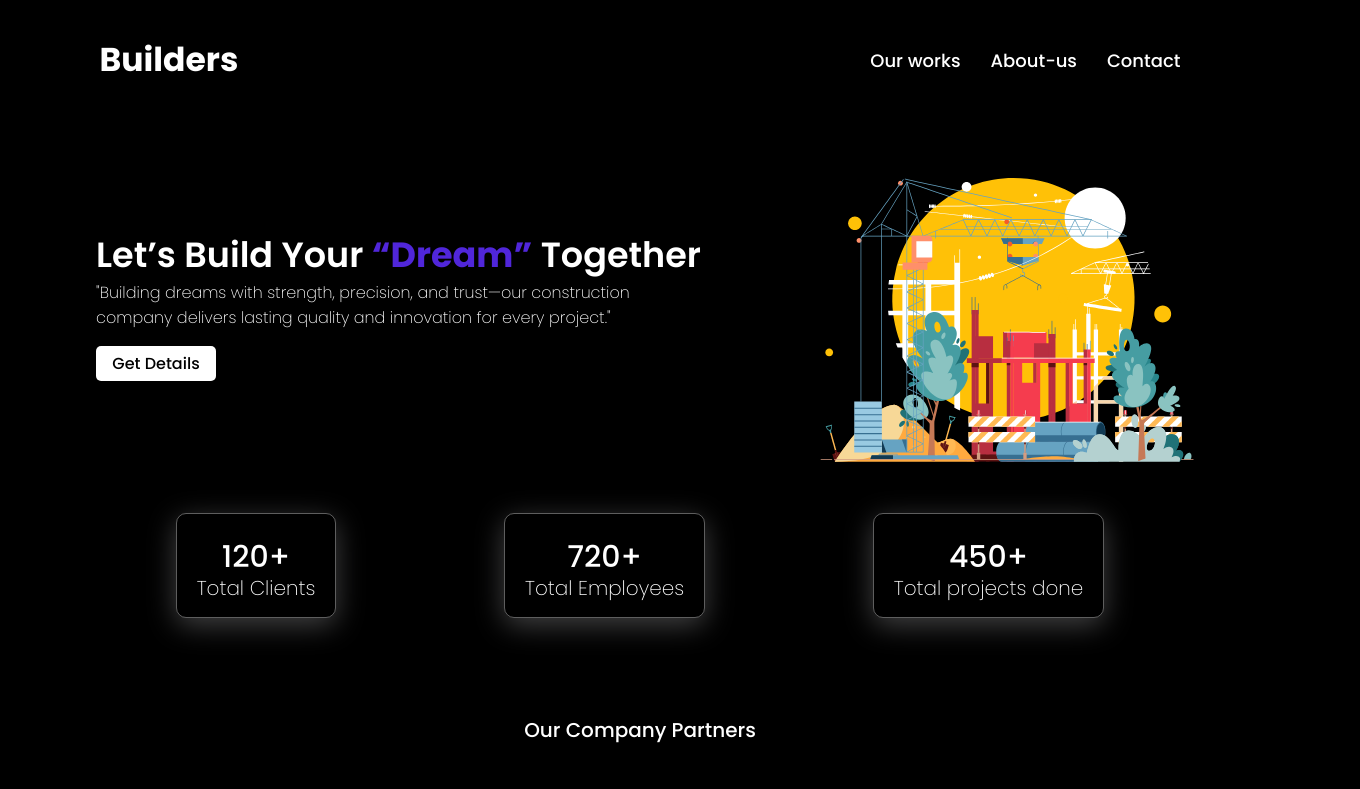
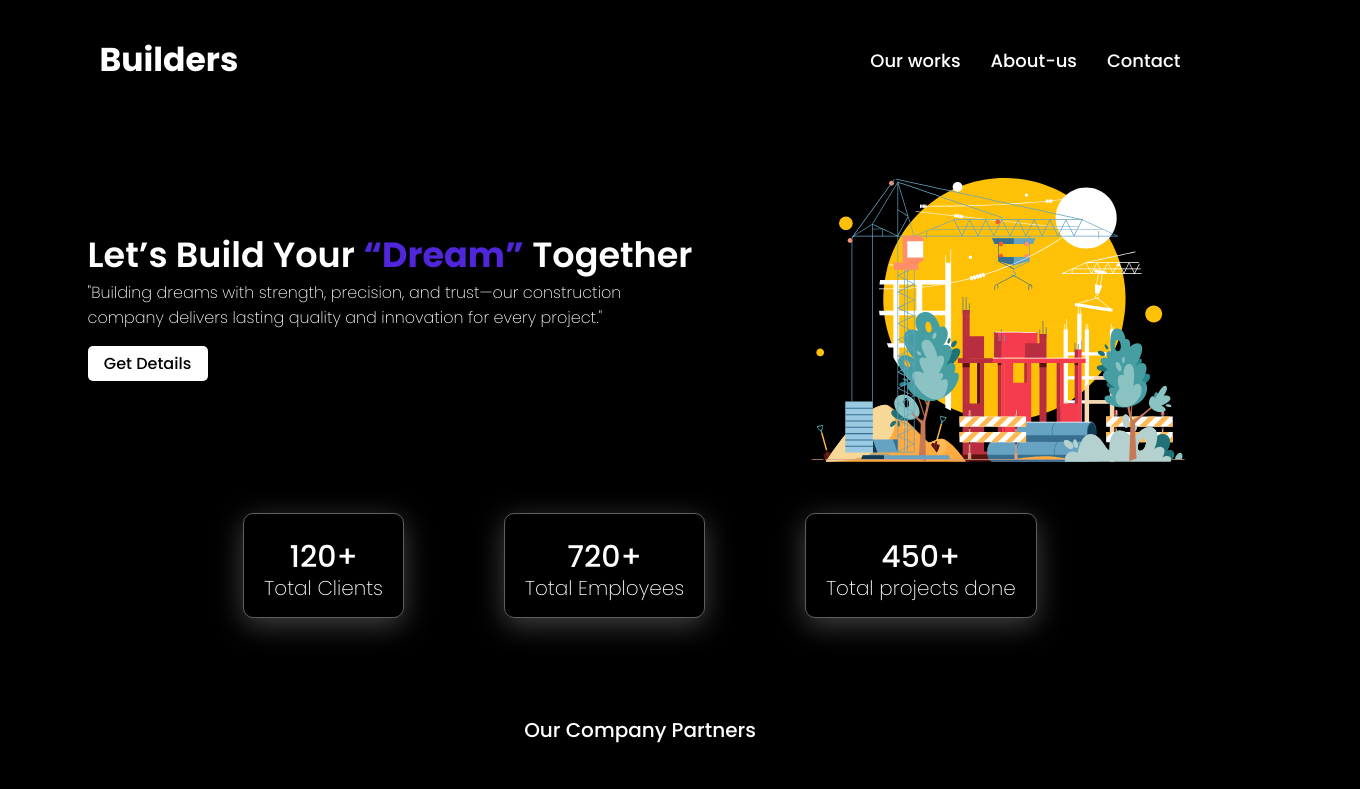
Before and after one commit to sudhin4/Builders_website, a React (Vite) app: page / in a window 1280 px wide. Shown: the top 789 px of the page, 1360 px wide, since content can reach past the window. Built offline with nearby package versions, Linux system fonts and the light colour scheme; grey boxes are pictures that could not be loaded.

Commit message:
Some css chanegs

```diff
--- a/src/component/Fullpage.css
+++ b/src/component/Fullpage.css
@@ -22,13 +22,20 @@ a{
 .sideheading_route:hover {
     text-decoration: underline;
     cursor: pointer;
-
 }
 
 .anotherroutesection {
     display: flex;
     flex-direction: row;
     gap: 30px;
+}
+.headingdivvv{
+    display: flex;
+    align-items: center;
+}
+.imageandcontentforaboutus{
+    display: flex;
+    justify-content: center;
 }
 
 .fullheadersection__ {
@@ -89,8 +96,9 @@ a{
     display: flex;
     flex-direction: row;
     align-items: center;
+    justify-content: center;
     position: relative;
-    left: 88px;
+    /* left: 88px; */
     gap: 100px;
 
 
@@ -357,8 +365,8 @@ a{
 .companyservicenumberdivvv {
     display: flex;
     flex-direction: row;
-    justify-content: space-evenly;
-
+    justify-content: center;
+    gap: 100px;
 }
 
 .imagefortestimonial {
```
Also changed, not shown: src/main.jsx (+1 -8 lines).
